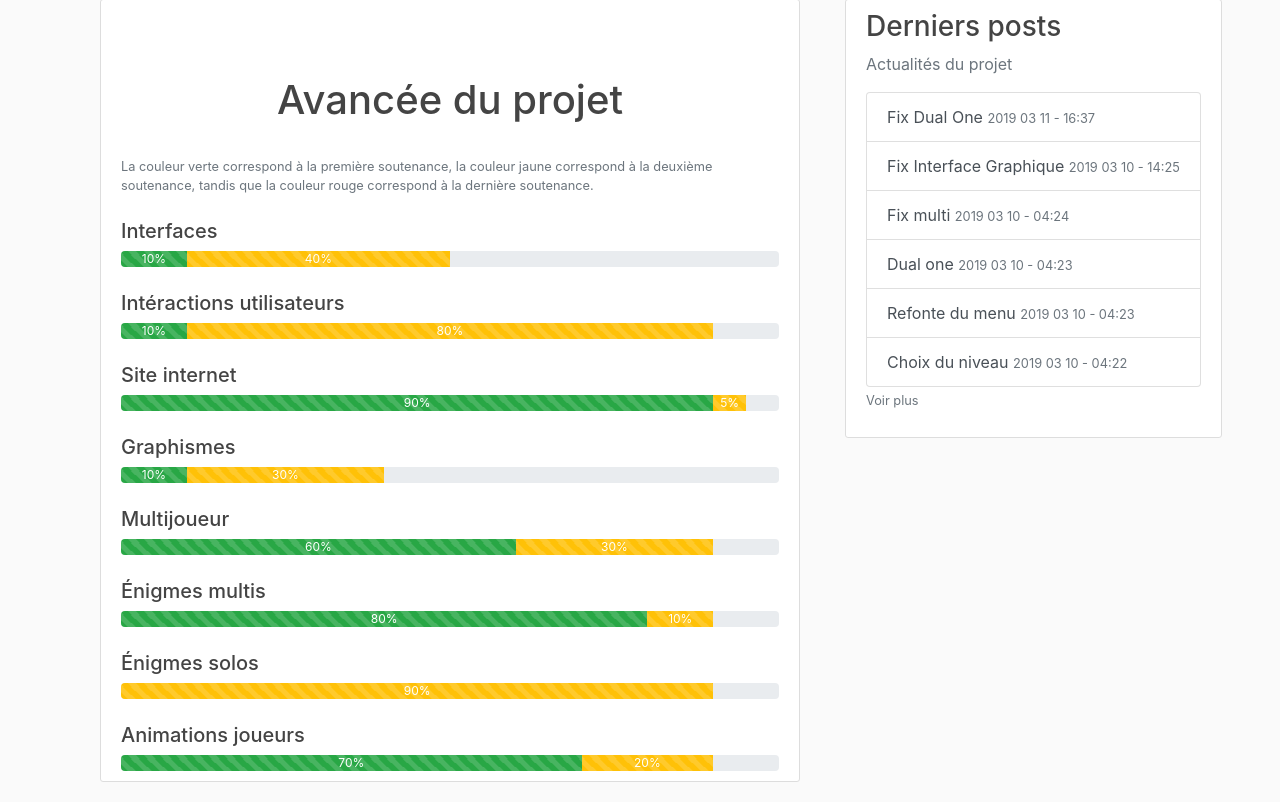
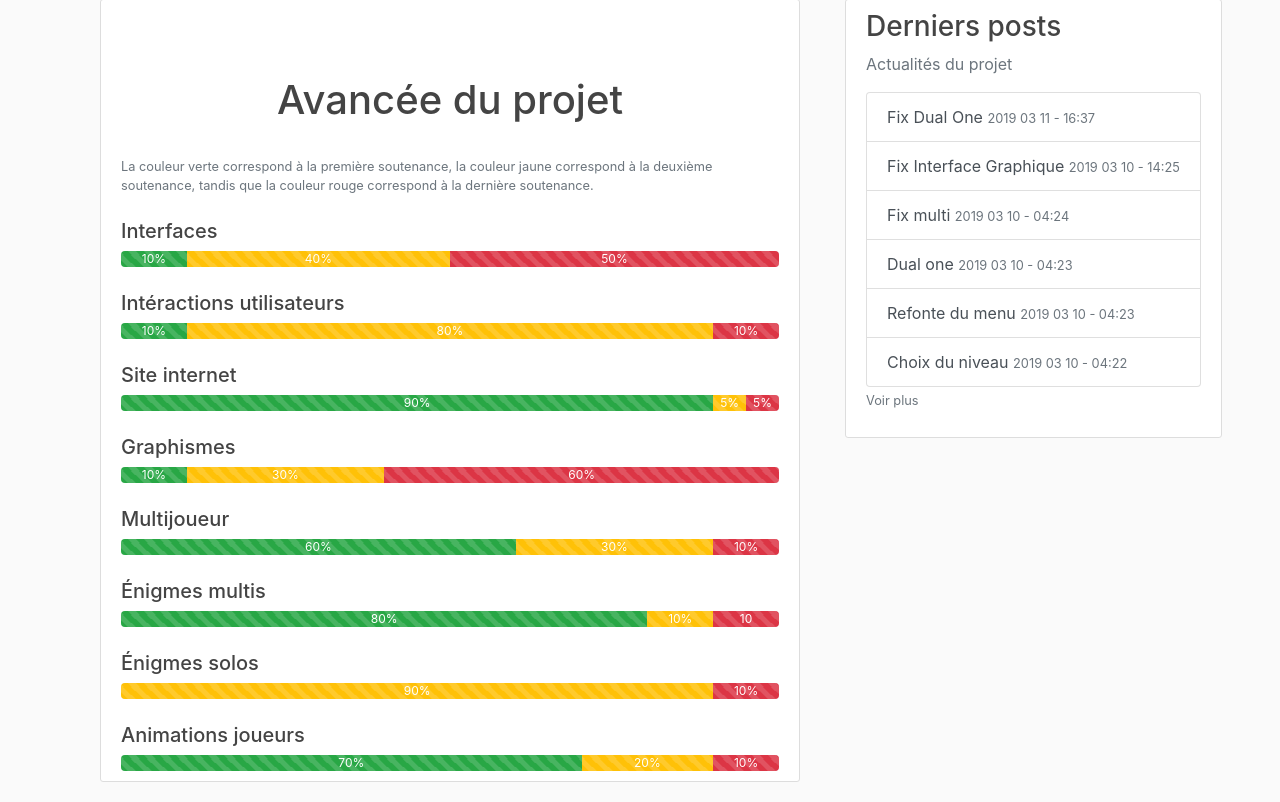
Before and after one commit to gastbob40/justcodeit_website, a Flask app: page /progress in a window 1280 px wide. Shown: the part 81-883 px from the top of the page. Run offline with Flask 2, Linux system fonts and the light colour scheme; data comes from the database, SQL or seed files in the repository; some libraries are stand-ins or nearby versions.

Commit message:
Fix (progress.html): Edit progress for third presentation

```diff
--- a/site_jci/templates/progress.html
+++ b/site_jci/templates/progress.html
@@ -21,7 +21,7 @@
             <div class="bg-warning progress-bar progress-bar-striped progress-bar-animated" role="progressbar"
                 style="width: 40%" aria-valuenow="40" aria-valuemin="0" aria-valuemax="100">40%</div>
             <div class="bg-danger progress-bar progress-bar-striped progress-bar-animated" role="progressbar"
-                style="width: 0%" aria-valuenow="20" aria-valuemin="0" aria-valuemax="100"></div>
+                style="width: 50%" aria-valuenow="50" aria-valuemin="0" aria-valuemax="100">50%</div>
         </div>
 
         <br>
@@ -32,7 +32,7 @@
             <div class="bg-warning progress-bar progress-bar-striped progress-bar-animated" role="progressbar"
                 style="width: 80%" aria-valuenow="80" aria-valuemin="0" aria-valuemax="100">80%</div>
             <div class="bg-danger progress-bar progress-bar-striped progress-bar-animated" role="progressbar"
-                style="width: 0%" aria-valuenow="20" aria-valuemin="0" aria-valuemax="100"></div>
+                style="width: 10%" aria-valuenow="20" aria-valuemin="0" aria-valuemax="100">10%</div>
         </div>
 
         <br>
@@ -43,7 +43,7 @@
             <div class="bg-warning progress-bar progress-bar-striped progress-bar-animated" role="progressbar"
                 style="width: 5%" aria-valuenow="5" aria-valuemin="0" aria-valuemax="100">5%</div>
             <div class="bg-danger progress-bar progress-bar-striped progress-bar-animated" role="progressbar"
-                style="width: 0%" aria-valuenow="20" aria-valuemin="0" aria-valuemax="100"></div>
+                style="width: 5%" aria-valuenow="20" aria-valuemin="0" aria-valuemax="100">5%</div>
         </div>
 
         <br>
@@ -54,7 +54,7 @@
             <div class="bg-warning progress-bar progress-bar-striped progress-bar-animated" role="progressbar"
                 style="width: 30%" aria-valuenow="30" aria-valuemin="0" aria-valuemax="100">30%</div>
             <div class="bg-danger progress-bar progress-bar-striped progress-bar-animated" role="progressbar"
-                style="width: 0%" aria-valuenow="20" aria-valuemin="0" aria-valuemax="100"></div>
+                style="width: 60%" aria-valuenow="20" aria-valuemin="0" aria-valuemax="100">60%</div>
         </div>
 
         <br>
@@ -65,7 +65,7 @@
             <div class="bg-warning progress-bar progress-bar-striped progress-bar-animated" role="progressbar"
                 style="width: 30%" aria-valuenow="30" aria-valuemin="0" aria-valuemax="100">30%</div>
             <div class="bg-danger progress-bar progress-bar-striped progress-bar-animated" role="progressbar"
-                style="width: 0%" aria-valuenow="20" aria-valuemin="0" aria-valuemax="100"></div>
+                style="width: 10%" aria-valuenow="20" aria-valuemin="0" aria-valuemax="100">10%</div>
         </div>
 
         <br>
@@ -76,7 +76,7 @@
             <div class="bg-warning progress-bar progress-bar-striped progress-bar-animated" role="progressbar"
                 style="width: 10%" aria-valuenow="10" aria-valuemin="0" aria-valuemax="100">10%</div>
             <div class="bg-danger progress-bar progress-bar-striped progress-bar-animated" role="progressbar"
-                style="width: 0%" aria-valuenow="20" aria-valuemin="0" aria-valuemax="100"></div>
+                style="width: 10%" aria-valuenow="20" aria-valuemin="0" aria-valuemax="100">10</div>
         </div>
 
         <br>
@@ -87,7 +87,7 @@
             <div class="bg-warning progress-bar progress-bar-striped progress-bar-animated" role="progressbar"
                 style="width: 90%" aria-valuenow="90" aria-valuemin="0" aria-valuemax="100">90%</div>
             <div class="bg-danger progress-bar progress-bar-striped progress-bar-animated" role="progressbar"
-                style="width: 0%" aria-valuenow="20" aria-valuemin="0" aria-valuemax="100"></div>
+                style="width: 10%" aria-valuenow="20" aria-valuemin="0" aria-valuemax="100">10%</div>
         </div>
 
         <br>
@@ -98,7 +98,7 @@
             <div class="bg-warning progress-bar progress-bar-striped progress-bar-animated" role="progressbar"
                 style="width: 20%" aria-valuenow="20" aria-valuemin="0" aria-valuemax="100">20%</div>
             <div class="bg-danger progress-bar progress-bar-striped progress-bar-animated" role="progressbar"
-                style="width: 0%" aria-valuenow="20" aria-valuemin="0" aria-valuemax="100"></div>
+                style="width: 10%" aria-valuenow="20" aria-valuemin="0" aria-valuemax="100">10%</div>
         </div>
 
     </div>
```
